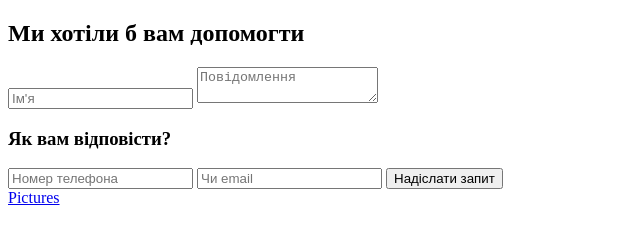
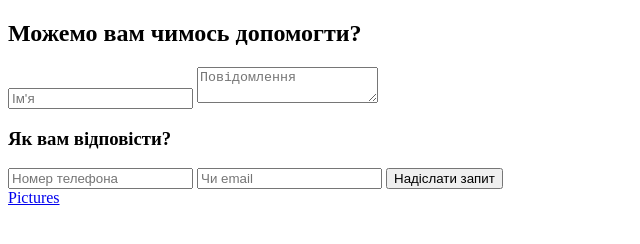
Before and after one commit to Ilchenkoiryna/homwork7, a plain HTML site: page index.html in a window 1280 px wide. Shown: the whole page, without its empty margins (0-640 px from the left). Drawn offline with Linux system fonts and the light colour scheme.

Commit message:
headerh2

```diff
--- a/index.html
+++ b/index.html
@@ -11,7 +11,7 @@
     <main>
         <div class="container">
             <form action="#">
-                <h2>Ми хотіли б вам допомогти</h2>
+                <h2>Можемо вам чимось допомогти?</h2>
                 <input class="input" placeholder="Ім'я" required type="text">
                 <textarea class="input" placeholder="Повідомлення"></textarea>
                 <h3>Як вам відповісти?</h3>
```
